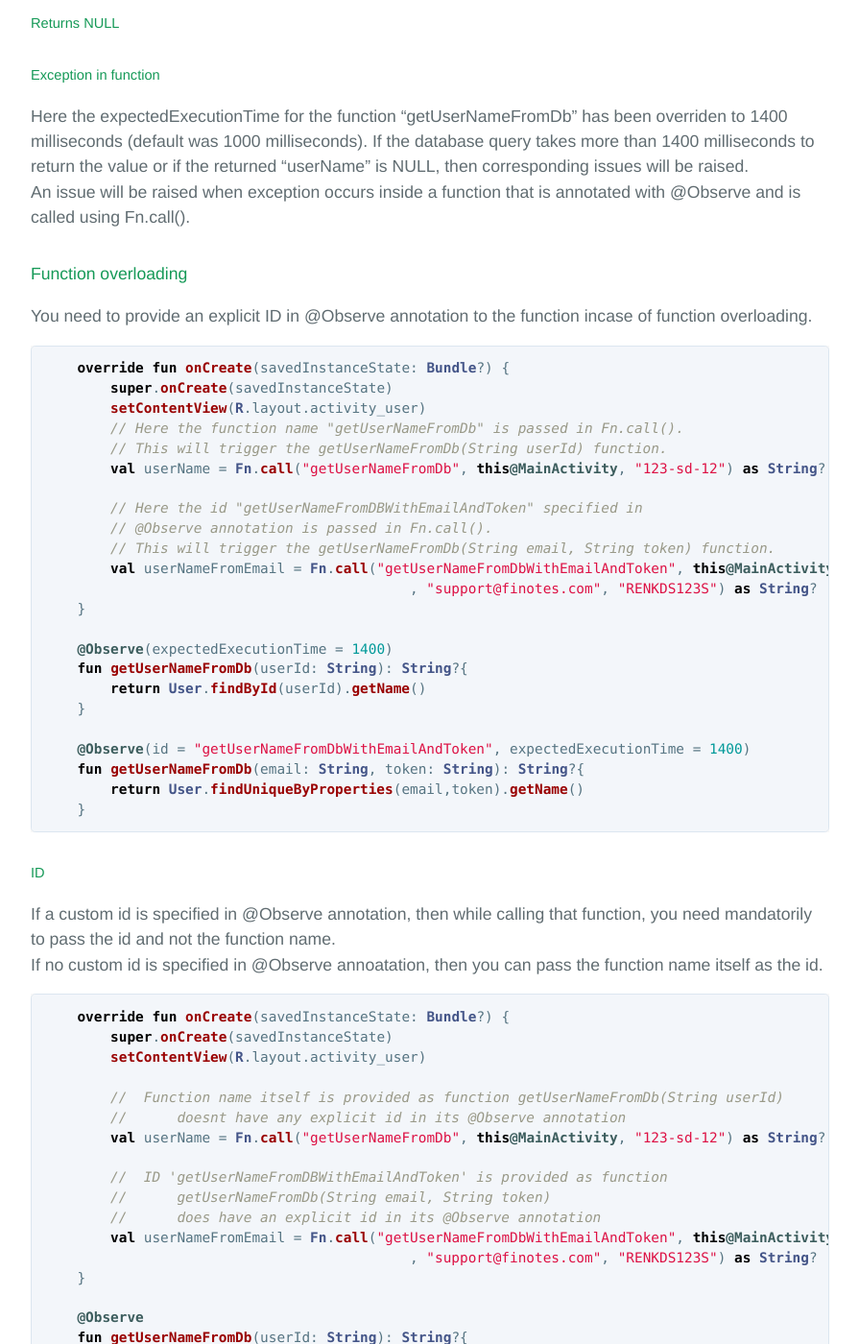
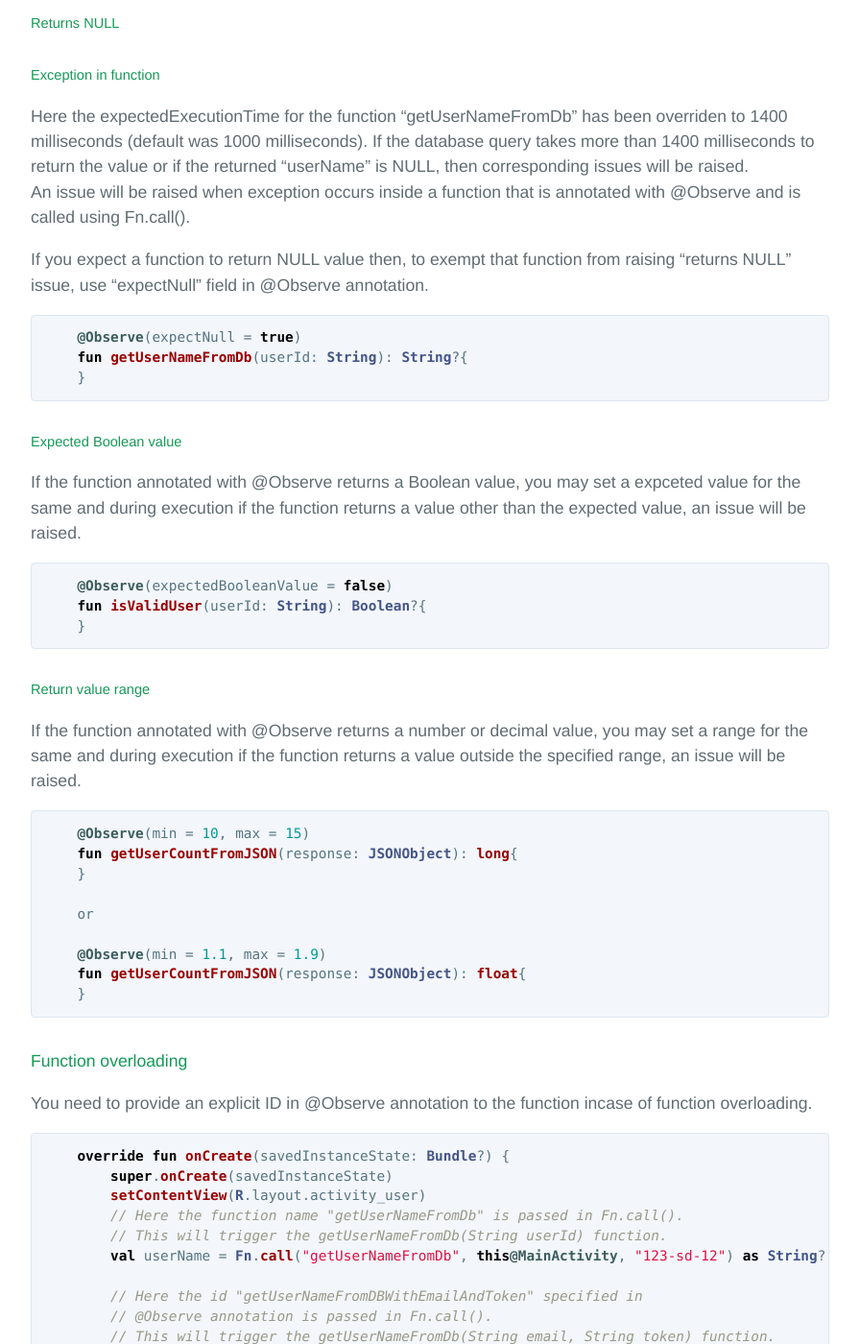
Before and after one commit to finotes/finotes.github.io, a Jekyll site: the page built from _posts/2018-02-09-kotlin-docs.md, in a window 1280 px wide and 1400 px high, scrolled down 8874 px. Shown: the whole window at 96% size, without its empty margins (192-1087 px from the left). Built offline with Jekyll 4.4.1, drawn with Linux system fonts in a browser that asks for light colours; some web fonts are replaced.

Commit message:
Update 2018-02-09-kotlin-docs.md

````diff
--- a/_posts/2018-02-09-kotlin-docs.md
+++ b/_posts/2018-02-09-kotlin-docs.md
@@ -356,6 +356,36 @@ You can control all the above said parameters in @Observe annotation.
 Here the expectedExecutionTime for the function "getUserNameFromDb" has been overriden to 1400 milliseconds (default was 1000 milliseconds). If the database query takes more than 1400 milliseconds to return the value or if the returned "userName" is NULL, then corresponding issues will be raised.
 An issue will be raised when exception occurs inside a function that is annotated with @Observe and is called using Fn.call().
 
+If you expect a function to return NULL value then, to exempt that function from raising "returns NULL" issue, use "expectNull" field in @Observe annotation.
+```kotlin
+    @Observe(expectNull = true)
+    fun getUserNameFromDb(userId: String): String?{
+    }
+```
+
+##### Expected Boolean value
+If the function annotated with @Observe returns a Boolean value, you may set a expceted value for the same and during execution if the function returns a value other than the expected value, an issue will be raised.
+```kotlin
+    @Observe(expectedBooleanValue = false)
+    fun isValidUser(userId: String): Boolean?{
+    }
+```
+
+##### Return value range
+If the function annotated with @Observe returns a number or decimal value, you may set a range for the same and during execution if the function returns a value outside the specified range, an issue will be raised.
+```kotlin
+    @Observe(min = 10, max = 15)
+    fun getUserCountFromJSON(response: JSONObject): long{
+    }
+
+    or
+
+    @Observe(min = 1.1, max = 1.9)
+    fun getUserCountFromJSON(response: JSONObject): float{
+    }
+```
+
+
 
 #### Function overloading
 
````
